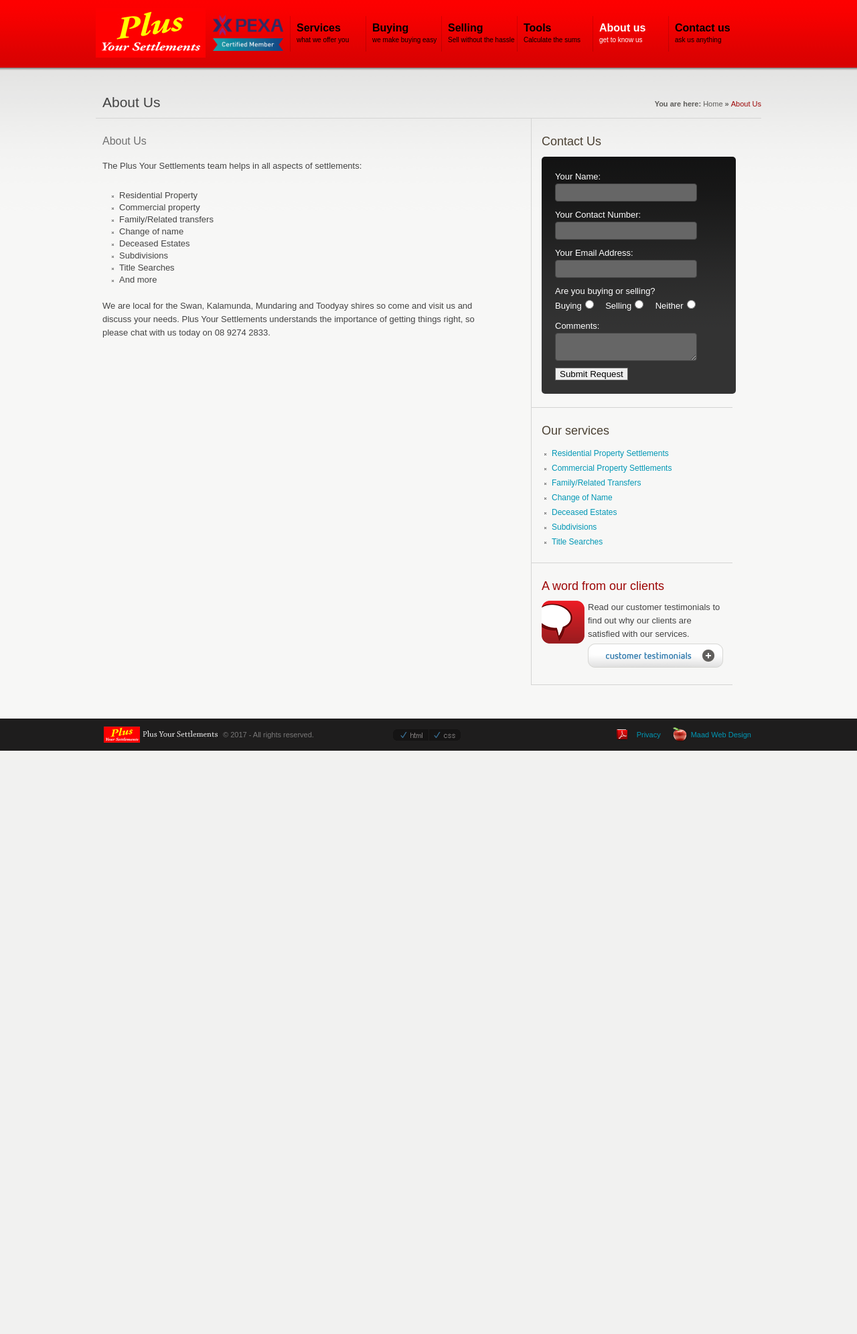
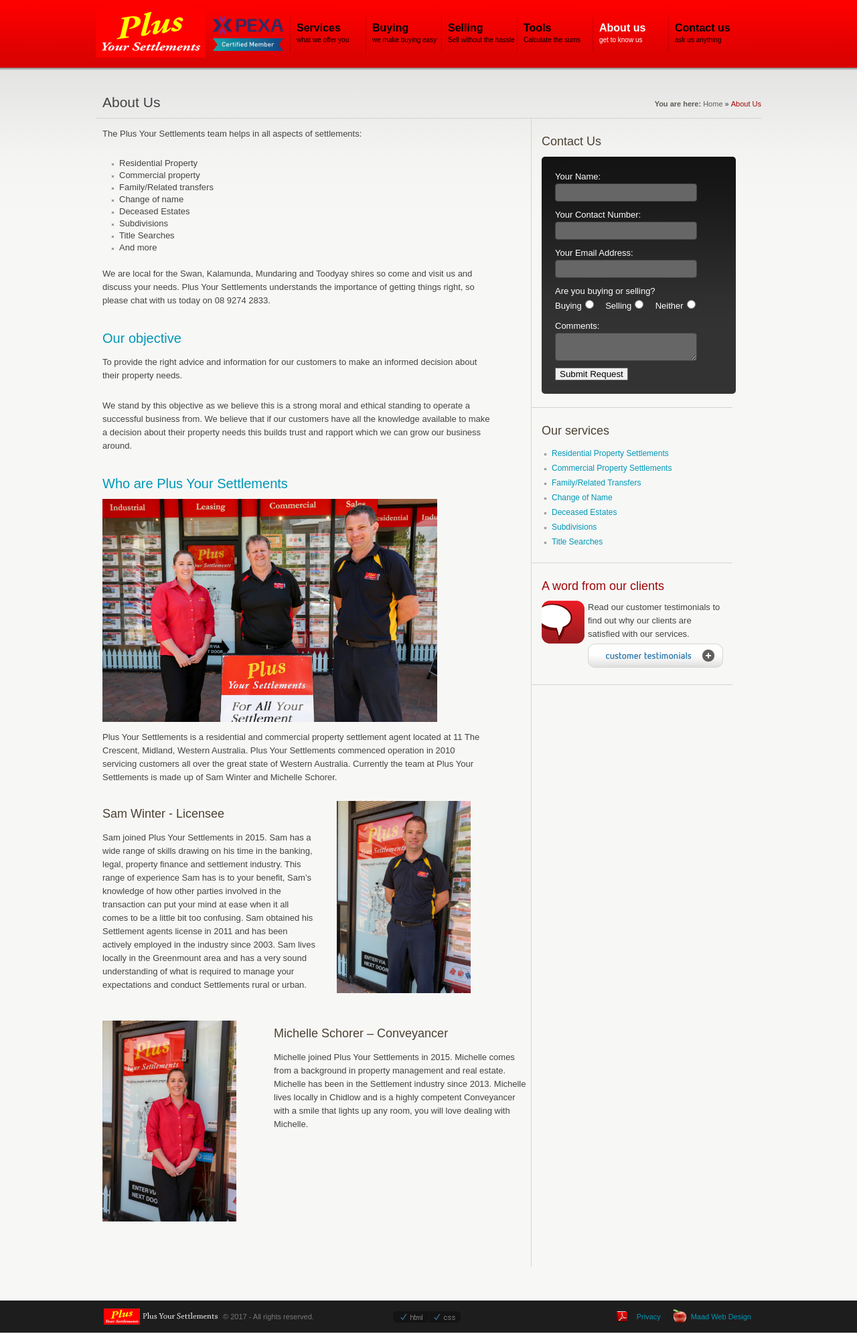
Before and after one commit to MattHealy/plusyoursettlements.com.au, a PHP site: page /about in a window 1280 px wide. Shown: the whole page at 67% size. Before the commit the page ends 1121 px from the top, so only its background shows below. Run offline with PHP 8.4, Linux system fonts and the light colour scheme; data that the repository does not hold is empty.

Commit message:
Update about us page with images

```diff
--- a/about.php
+++ b/about.php
@@ -18,8 +18,6 @@
 
 				<div class="left">
 
-					<p class="intro-text">About Us</p>
-
 <p>
 The Plus Your Settlements team helps in all aspects of settlements:
 </p>
@@ -37,6 +35,47 @@
 
 <p>We are local for the Swan, Kalamunda, Mundaring and Toodyay shires so come and visit us and discuss your needs. Plus Your Settlements understands the importance of getting things right, so please chat with us today on 08 9274 2833.</p>
 
+<h2>Our objective</h2>
+
+<p>To provide the right advice and information for our customers to make an informed decision about their property needs.</p>
+
+<p>We stand by this objective as we believe this is a strong moral and ethical standing to operate a successful business from. We believe that if our customers have all the knowledge available to make a decision about their property needs this builds trust and rapport which we can grow our business around.</p>
+
+<h2>Who are Plus Your Settlements</h2>
+
+  <img src="images/office.jpg" width="500" height="333" alt="Plus Your Settlements Team photo" />
+
+  <p>Plus Your Settlements is a residential and commercial property settlement agent located at 11 The Crescent, Midland, Western Australia. Plus Your Settlements commenced operation in 2010 servicing customers all over the great state of Western Australia. Currently the team at Plus Your Settlements is made up of Sam Winter and Michelle Schorer.</p>
+
+<div style="float: left; width: 50%">
+
+  <h3>Sam Winter - Licensee</h3>
+
+  <p style="width: 100%">Sam joined Plus Your Settlements in 2015. Sam has a wide range of skills drawing on his time in the banking, legal, property finance and settlement industry. This range of experience Sam has is to your benefit, Sam’s knowledge of how other parties involved in the transaction can put your mind at ease when it all comes to be a little bit too confusing. Sam obtained his Settlement agents license in 2011 and has been actively employed in the industry since 2003. Sam lives locally in the Greenmount area and has a very sound understanding of what is required to manage your expectations and conduct Settlements rural or urban.</p>
+
+</div>
+
+<div style="float: right; width: 50%">
+  <img src="images/samwinter.jpg" width="200" alt="Sam Winter photo" style="margin-left: 30px;" />
+</div>
+
+<div style="clear: both;">&nbsp;</div>
+
+<div style="float: left; width: 40%">
+
+  <img src="images/michelleschorer.jpg" width="200" alt="Michelle Schorer photo" />
+
+</div>
+
+<div style="float: right; width: 60%">
+
+  <h3>Michelle Schorer – Conveyancer</h3>
+
+  <p style="width: 100%">Michelle joined Plus Your Settlements in 2015. Michelle comes from a background in property management and real estate. Michelle has been in the Settlement industry since 2013. Michelle lives locally in Chidlow and is a highly competent Conveyancer with a smile that lights up any room, you will love dealing with Michelle.</p>
+
+</div>
+
+<div style="clear: both;">&nbsp;</div>
 
 				</div>
 
```
Also changed, not shown: images/michelleschorer.jpg (added), images/office.jpg (added), images/samwinter.jpg (added).
